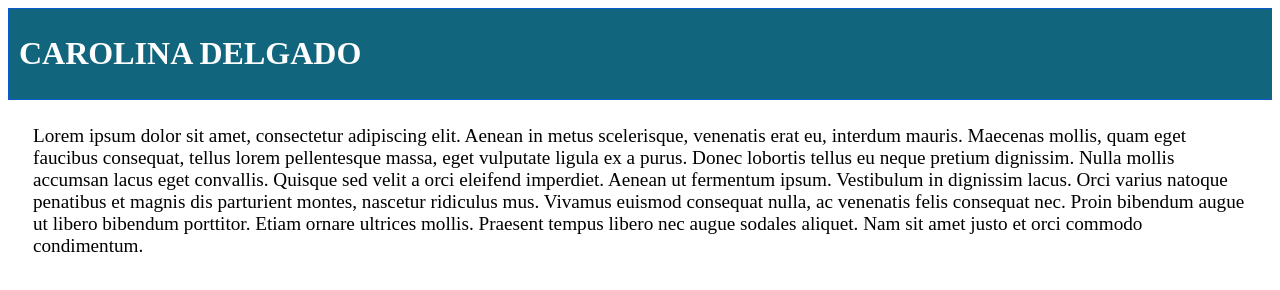
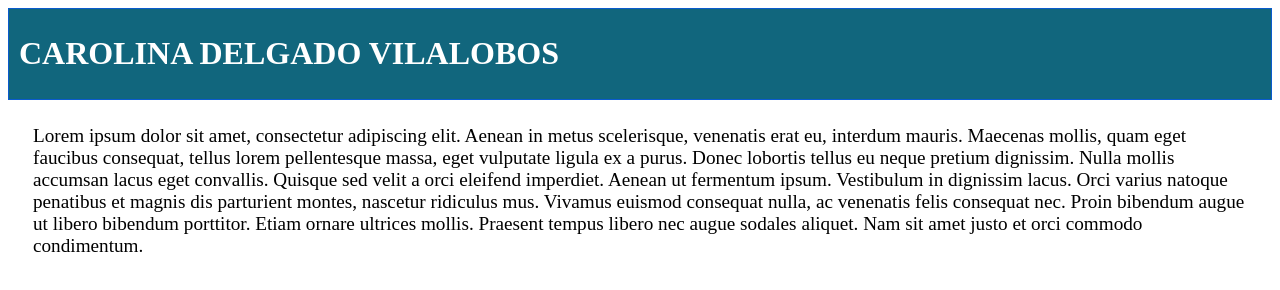
Before and after one commit to carolingea/cool, a plain HTML site: page cool/index.html in a window 1280 px wide. Drawn offline with Linux system fonts and the light colour scheme.

Commit message:
Cambio 2

```diff
--- a/cool/index.html
+++ b/cool/index.html
@@ -1,6 +1,6 @@
 <link href="styles.css" rel="stylesheet"></link>
 <div id="cabecera">
-    <h1>CAROLINA DELGADO</h1>
+    <h1>CAROLINA DELGADO VILALOBOS</h1>
 </div>
 
 <div id="cuerpo">
```
